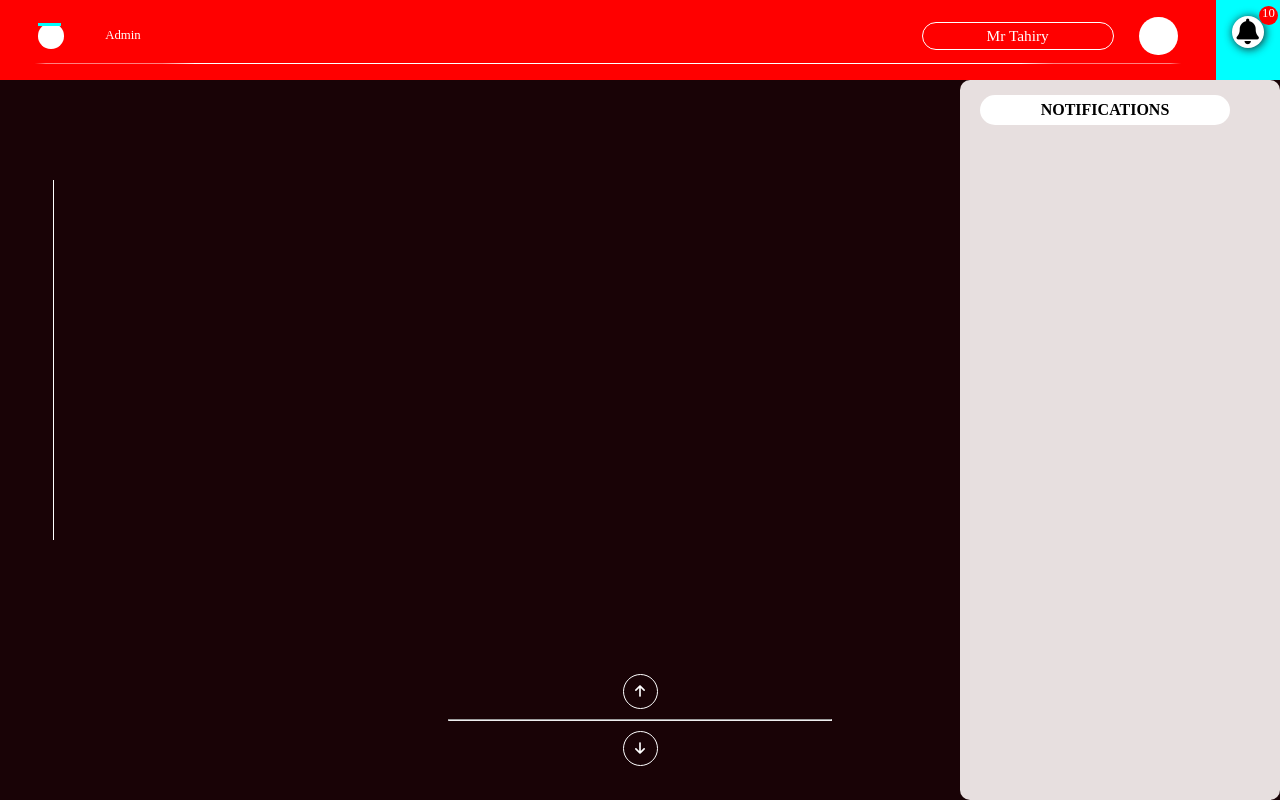
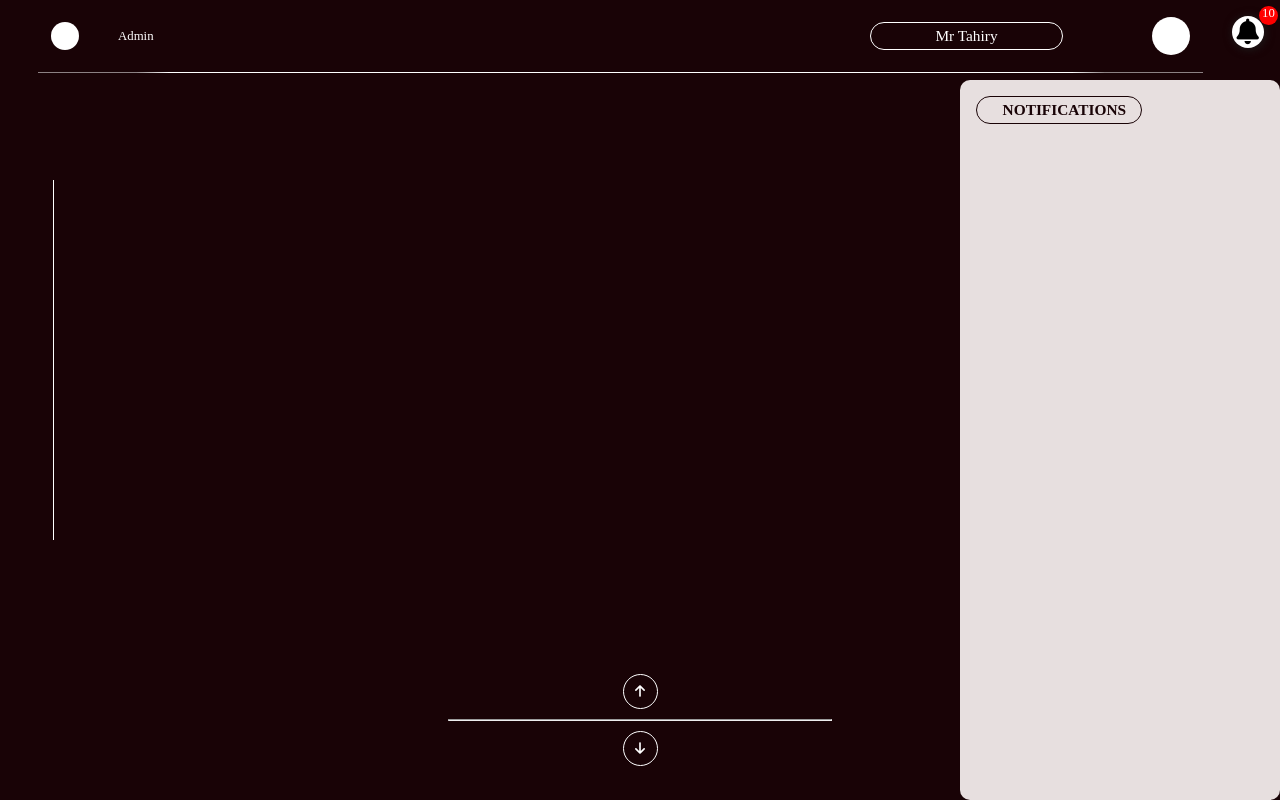
Before and after one commit to nambininasafidison/Dashboard, a PHP site: page / in a window 1280 px wide. Run offline with PHP 8.4, Linux system fonts and the light colour scheme; some web fonts are replaced.

Commit message:
Modify notification

```diff
--- a/css/header.css
+++ b/css/header.css
@@ -2,7 +2,6 @@
   width: 100vw;
   height: 10vh;
   display: flex;
-  background-color: aqua;
 }
 header .container-menu {
   display: flex;
@@ -10,16 +9,15 @@
   flex-direction: column;
   color: #ffffff;
   width: 95vw;
-  background-color: red;
-  padding: 2vh 2vw;
+  padding: 2vh 0 0 2vw;
 }
 header .container-menu hr {
   width: 91vw;
-  height: 0.1vw;
+  height: 0.05vw;
   background-color: #fff;
   border: none;
   border-radius: 50%;
-  margin-top: .9vh;
+  margin-top: 2vh;
 }
 header .container-menu .menu-bar {
   display: flex;
@@ -35,8 +33,8 @@
   width: 8vw;
 }
 header .container-menu .menu-bar .menu .menu-sand {
-  width: 2vw;
-  height: 2vw;
+  width: 2.2vw;
+  height: 2.2vw;
   background-color: #fff;
   border-radius: 50%;
   position: relative;
@@ -47,7 +45,6 @@
     width: 1.8vw;
     height: 3px;
     margin: auto;
-    background-color: aqua;
 }
 
 header .container-menu .menu-bar .menu p {
@@ -58,7 +55,7 @@
   display: flex;
   justify-content: space-between;
   align-items: center;
-  width: 20vw;
+  width: 25vw;
 }
 header .container-menu .menu-bar .container-user-info .user-info-name {
   font-size: 1.2vw;
--- a/css/notification.css
+++ b/css/notification.css
@@ -9,41 +9,47 @@
   transition: all 0.3s ease-in-out;
   font-weight: bolder;
   z-index: 20;
+  padding: 2vh;
 }
 
 .container-notification .notif-title {
-  position: relative;
-  top: 15px;
-  left: 20px;
-  width: 250px;
-  border-radius: 20px;
-  height: 30px;
-  background-color: #ffffff;
-  display: flex;
-  align-items: center;
-  justify-content: center;
+  font-size: 1.2vw;
+  border: 0.1vw solid #190306;
+  padding: 0.5vh 2vw;
+  border-radius: 5vw;
+  width: 13vw;
+  color: #190306;
 }
 .container-notification .all-notif {
   position: relative;
   top: 30px;
   left: 0;
-  width: 100%;
-  height: 80vh;
-  background-color: #e7dfdf;
+  height: 78vh;
   display: flex;
   flex-direction: column;
   align-items: center;
   overflow-y: auto;
+  padding: 1vh;
+}
+.container-notification .all-notif::-webkit-scrollbar {
+  width: 0.3vw;
+  margin: 0 1vw;
+}
+
+.container-notification .all-notif::-webkit-scrollbar-track {
+  background: #555;
+  border-radius: 1vw;
+}
+.container-notification .all-notif::-webkit-scrollbar-thumb {
+  background: #222;
+  border-radius: 1vw;
 }
 .container-notification .all-notif .notif {
-  width: 90%;
-  height: 50px;
-  margin-top: 20px;
-  background-color: #ffffff;
-  position: relative;
-  display: flex;
-  align-items: center;
+  height: 5vw;
+  margin: 1vh;
+  background-color: #fff;
 }
+
 .container-notification .all-notif .notif span {
   position: absolute;
   top: 0px;
```
